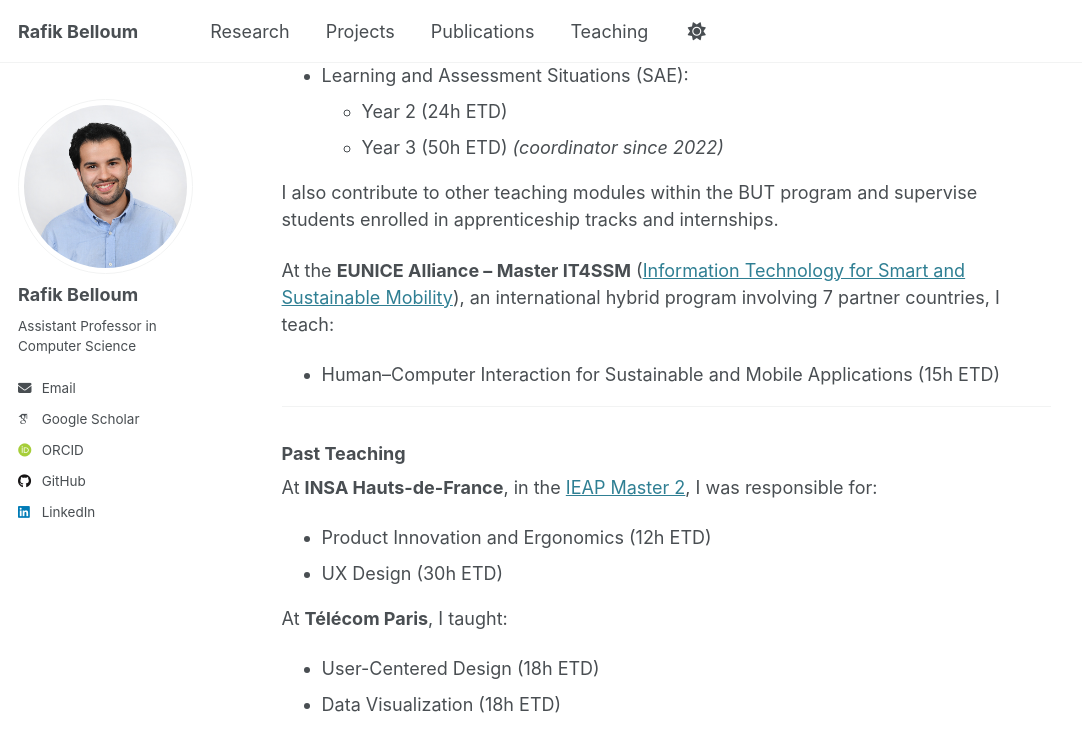
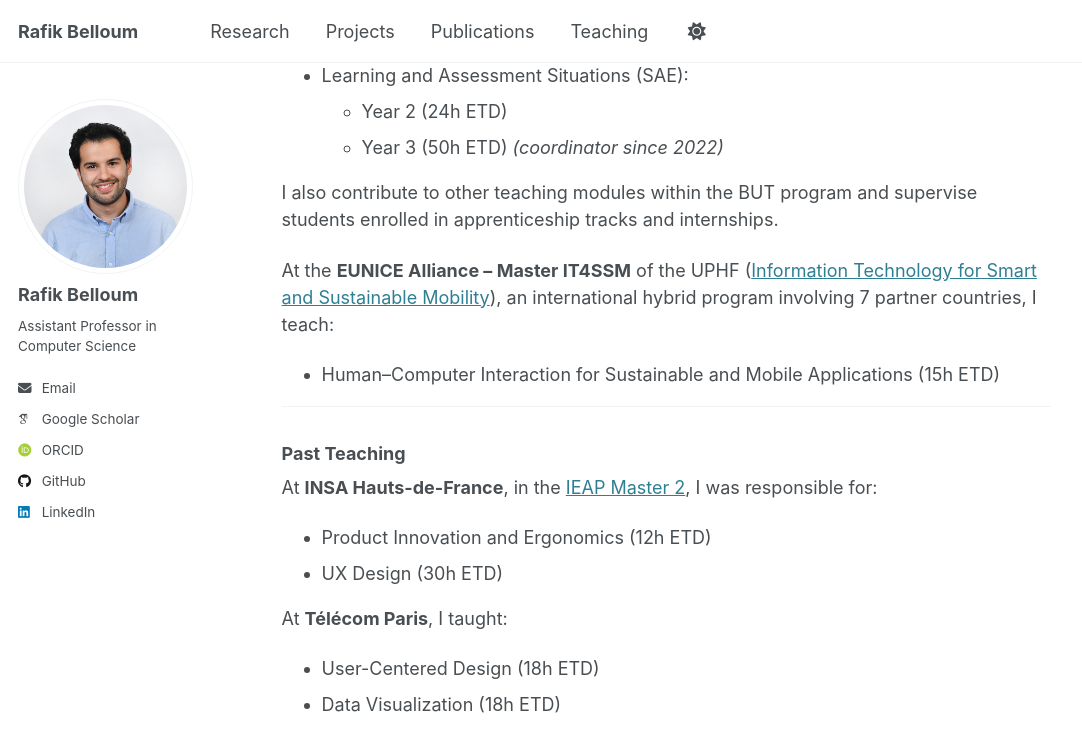
Before and after one commit to rafik-belloum/rafik-belloum.github.io, a Jekyll site: the page built from _pages/teaching.md, in a window 1280 px wide and 900 px high, scrolled down 367 px. Shown: the top 752 px of the window, without its empty margins (0-1082 px from the left). Built offline with Jekyll 4.4.1, drawn with Linux system fonts in a browser that asks for light colours; some web fonts are replaced.

Commit message:
Update teaching.md

```diff
--- a/_pages/teaching.md
+++ b/_pages/teaching.md
@@ -19,7 +19,7 @@ At the **IUT of Université Polytechnique Hauts-de-France**, I currently teach a
 
 I also contribute to other teaching modules within the BUT program and supervise students enrolled in apprenticeship tracks and internships.
 
-At the **EUNICE Alliance – Master IT4SSM** ([Information Technology for Smart and Sustainable Mobility](https://formations.uphf.fr/fr/formations/master-master/master-informatique-KZZQ4B8O/information-technology-for-smart-and-sustainable-mobility-it4ssm-eunice-alliance-LS4R6Q1G.html)), an international hybrid program involving 7 partner countries, I teach:
+At the **EUNICE Alliance – Master IT4SSM** of the UPHF ([Information Technology for Smart and Sustainable Mobility](https://formations.uphf.fr/fr/formations/master-master/master-informatique-KZZQ4B8O/information-technology-for-smart-and-sustainable-mobility-it4ssm-eunice-alliance-LS4R6Q1G.html)), an international hybrid program involving 7 partner countries, I teach:
 
 - Human–Computer Interaction for Sustainable and Mobile Applications (15h ETD)
 
```
